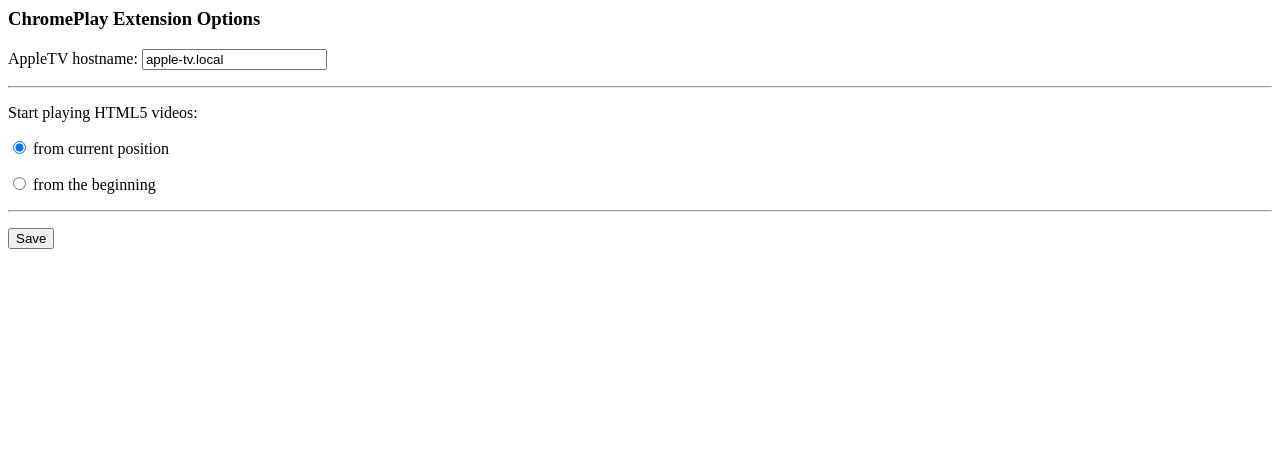
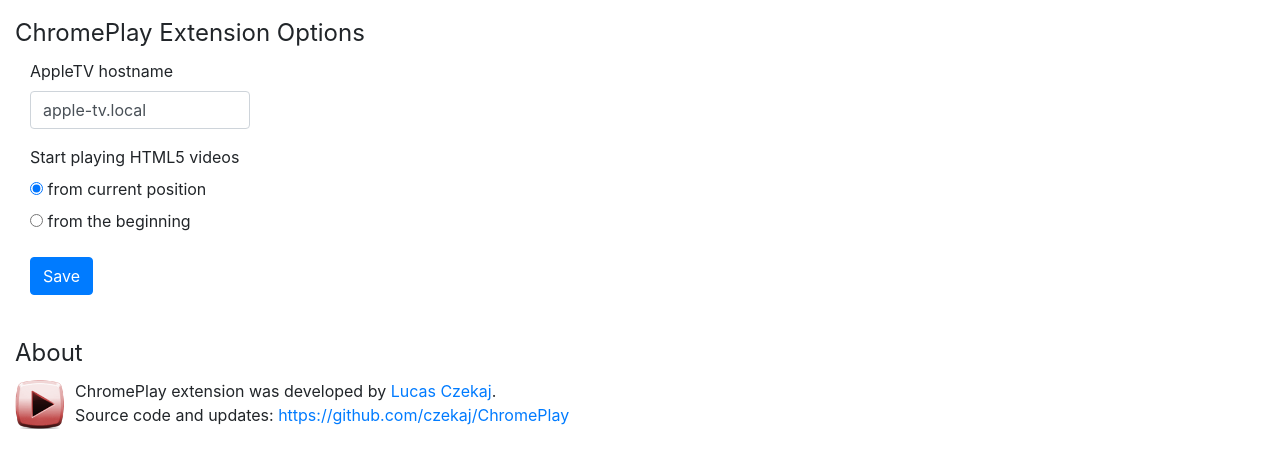
Before and after one commit to czekaj/ChromePlay, a browser extension: page options.html in a window 1280 px wide. Drawn offline with nearby package versions, Linux system fonts and the light colour scheme.

Commit message:
1.4.0 refresh Options page

```diff
--- a/background.js
+++ b/background.js
@@ -234,6 +234,7 @@
 	if (content_type === 'youtube') {
 		airplay_url = getYouTubeAirPlayUrl(video_url);
 	}
+  console.log("airplay_url: " + airplay_url);
 	airplay(airplay_url, position);
 }
 
--- a/options.html
+++ b/options.html
@@ -1,41 +1,45 @@
+<!DOCTYPE html>
 <html>
-<head><title>ChromePlay Extension Options</title></head>
 
+<head>
+  <title>ChromePlay Extension Options</title>
+  <link rel="stylesheet" href="https://bootswatch.com/cosmo/bootstrap.min.css"></head>
 <body>
-    <h3>ChromePlay Extension Options</h3>
-
-	<p>
-		AppleTV hostname:
-		<input id="hostname"></input>
-	</p>
-
-	<hr>
-
-	<p>
-		Start playing HTML5 videos:
-	</p>
-
-	<p>
-		<input id="play-position-current" name="play-position" value="current" type="radio"></input>
-		<label for="play-position-current">from current position</label>
-	</p>
-
-	<p>
-		<input id="play-position-0" name="play-position" value="0" type="radio"></input>
-		<label for="play-position-0">from the beginning</label>
-	</p>
-
-	<hr>
-
-	<p>
-		<div id="status"></div>
-	</p>
-
-	<p>
-		<button id="save">Save</button>
-	</p>
+  <div style="width: 600px; margin: 15px;">
+  <form class="form-horizontal">
+    <legend>ChromePlay Extension Options </legend>
+    <div class="form-group">
+      <label for="hostname" class="col-lg-5 control-label">AppleTV hostname</label>
+      <div class="col-lg-5">
+        <input type="text" class="form-control" id="hostname" placeholder="IP or hostname + .local"> </div>
+    </div>
+    <div class="form-group">
+      <label class="col-lg-5 control-label">Start playing HTML5 videos</label>
+      <div class="col-lg-5">
+        <div class="radio">
+          <label>
+            <input id="play-position-current" name="play-position" value="current" type="radio"> from current position </label>
+        </div>
+        <div class="radio">
+          <label>
+            <input id="play-position-0" name="play-position" value="0" type="radio"> from the beginning </label>
+        </div>
+      </div>
+    </div>
+    <div class="form-group">
+      <div class="col-lg-5 col-lg-offset-5">
+        <button id="save" class="btn btn-primary">Save</button>
+      </div>
+    </div>
+    <div id="status" class="invisible">Options saved</div>
+    <legend>About</legend>
+    <img src="icon.png" alt="ChromePlay logo" style="float:left;margin-right: 10px; width:50px">
+    <p>
+ChromePlay extension was developed by <a href="https://twitter.com/LukaszCzekaj">Lucas Czekaj</a>.<br />
+Source code and updates: <a href="https://github.com/czekaj/ChromePlay">https://github.com/czekaj/ChromePlay</a></p>
+  </form>
+</div>
+<script src="options.js"></script>
 </body>
 
-<script src="options.js"></script>
-
 </html>
--- a/options.js
+++ b/options.js
@@ -1,19 +1,22 @@
 // Saves options to localStorage.
-function save_options() {
+function saveOptions(event) {
+  event.preventDefault();
+
   localStorage["hostname"] = document.getElementById("hostname").value;
   localStorage["play-position"] = document.getElementById("play-position-current").checked ? "current" : "0";
 
-  // Update status to let user know options were saved.
+  chrome.extension.getBackgroundPage().window.location.reload();
+
+  // Show status to let user know options were saved.
   var status = document.getElementById("status");
-  status.innerHTML = "Options saved.";
+  status.className = "alert alert-dismissible alert-success fade in"
   setTimeout(function() {
-    status.innerHTML = "";
-  }, 750);
-  chrome.extension.getBackgroundPage().window.location.reload();
+    status.className = "invisible";
+  }, 2000);
 }
 
 // Restores select box state to saved value from localStorage.
-function restore_options() {
+function restoreOptions() {
   document.getElementById("hostname").value = localStorage["hostname"] || "apple-tv.local";
 
   var play_position_inputs = {
@@ -22,5 +25,5 @@
   };
   play_position_inputs[localStorage["play-position"] || "current"].checked = true;
 }
-document.addEventListener('DOMContentLoaded', restore_options);
-document.querySelector('#save').addEventListener('click', save_options);
+document.addEventListener('DOMContentLoaded', restoreOptions);
+document.querySelector('#save').addEventListener('click', saveOptions);
```
Also changed, not shown: README.md, manifest.json.
